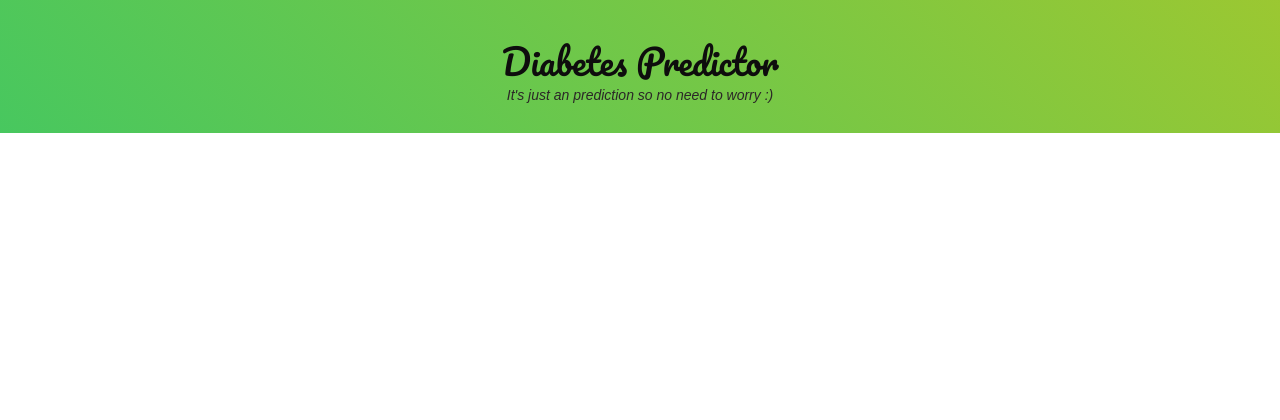
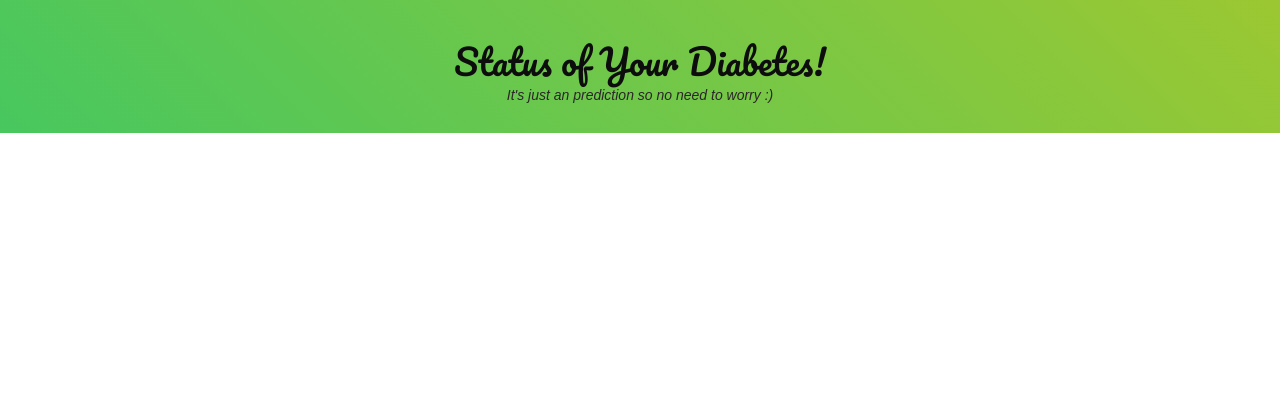
Before and after one commit to rajat709/Diabetes_Predictor, a Flask app: template templates/result.html in a window 1280 px wide. Shown: the top 420 px of the page. Run offline with Flask 2, Linux system fonts and the light colour scheme; the template is opened without the code that fills it, so the values that code supplies are empty; parts of the project's set-up code (start-up, migrations or seed data) failed here and were passed over; some libraries are stand-ins or nearby versions.

Commit message:
Update result.html

```diff
--- a/templates/result.html
+++ b/templates/result.html
@@ -14,7 +14,7 @@
 
         <!-- Website Title -->
 		<div class="container">
-            <h2 class='container-heading'><span class="heading_font">Diabetes Predictor</span></h2>
+            <h2 class='container-heading'><span class="heading_font">Status of Your Diabetes!</span></h2>
             <div class='description'>
     			<p>It's just an prediction so no need to worry :)</p>
     		</div>
```
